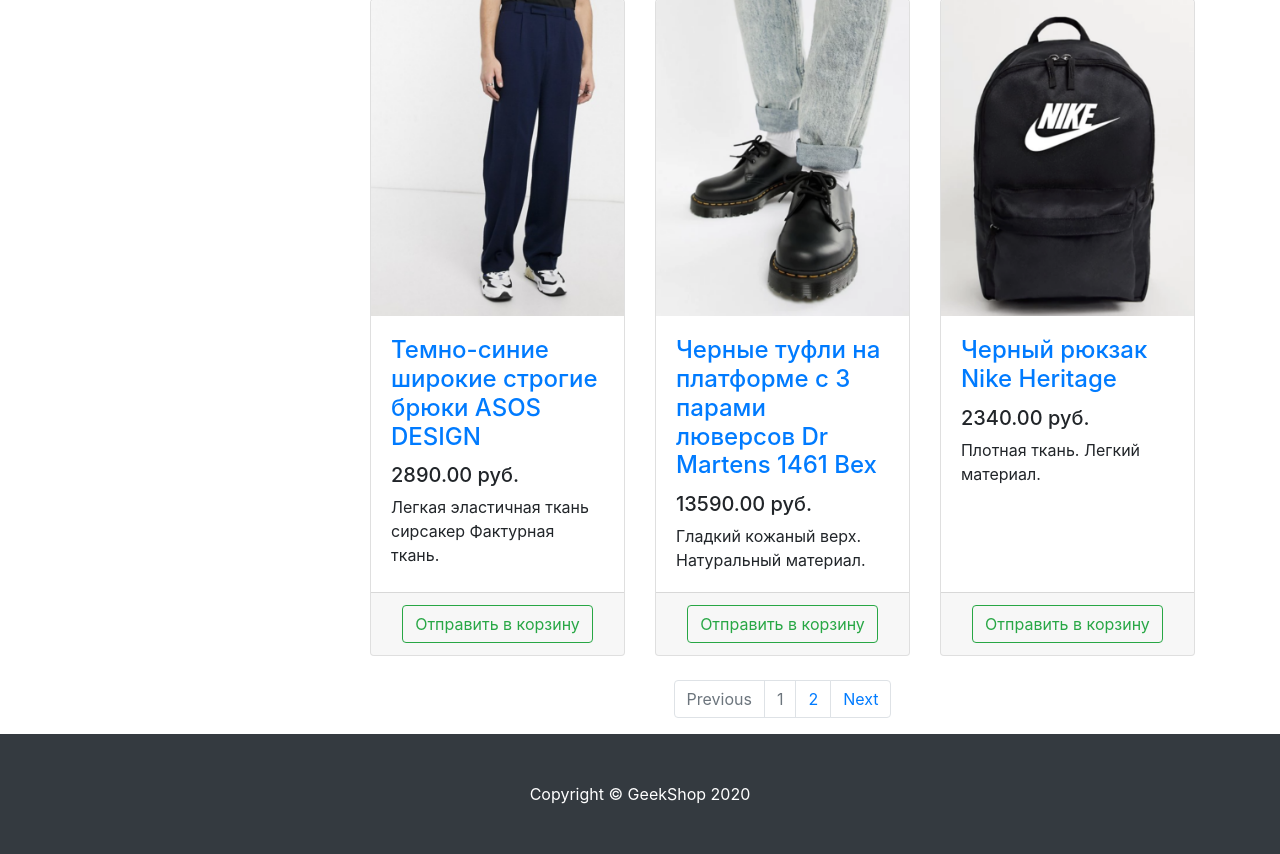
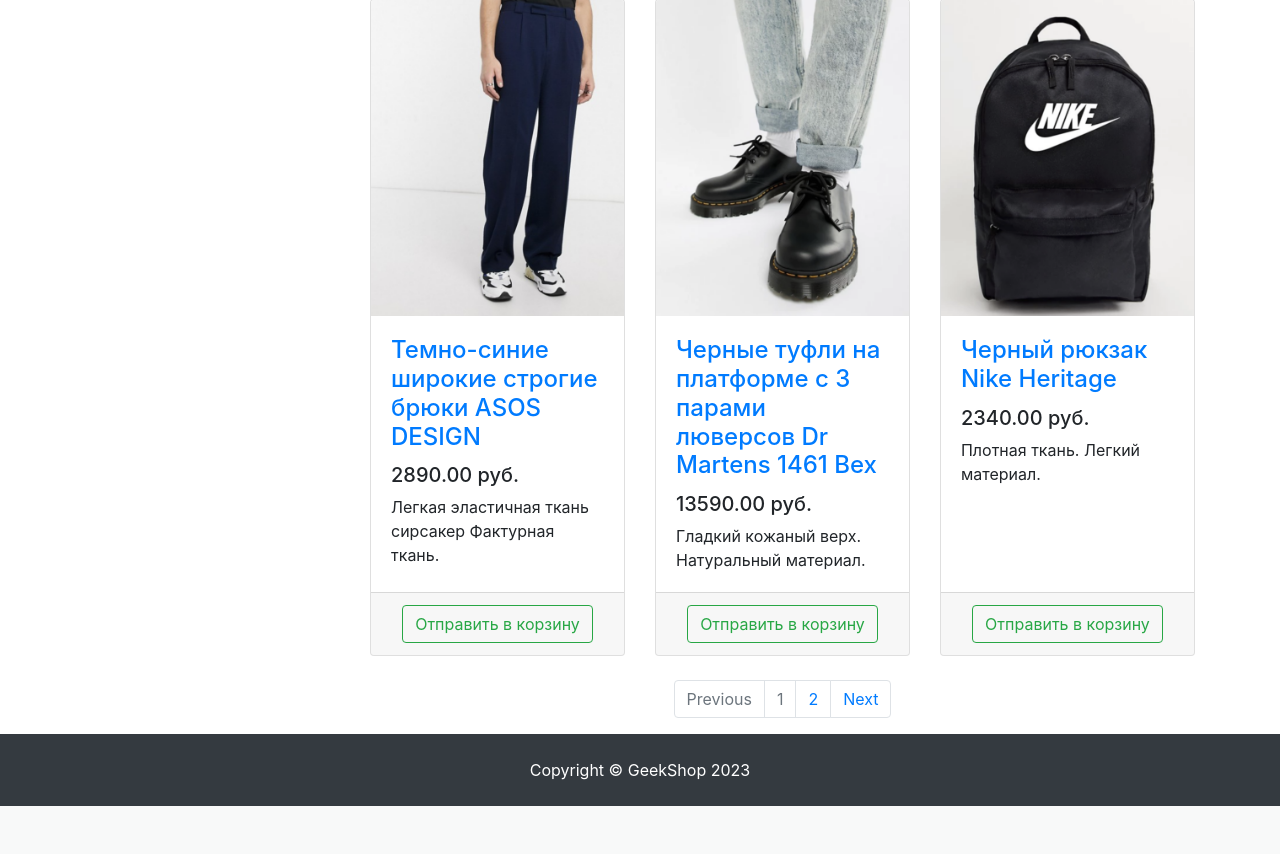
Before and after one commit to vakhnin/geekshop, a Django app: page /products/ in a window 1280 px wide. Shown: the part 600-1454 px from the top of the page. After the commit the page ends 1406 px from the top, so only its background shows below. Run offline with Django 3.2, Linux system fonts and the light colour scheme; data comes from the database, SQL or seed files in the repository; some libraries are stand-ins or nearby versions.

Commit message:
Improve markup

```diff
--- a/ordersapp/templates/ordersapp/order_detail.html
+++ b/ordersapp/templates/ordersapp/order_detail.html
@@ -6,12 +6,12 @@
 <link href="{% static 'vendor/bootstrap/css/bootstrap.min.css' %}" rel="stylesheet">
 
 <!-- Custom styles for this template -->
-<link href="/static/css/products.css" rel="stylesheet">
+<link href="/static/css/style.css" rel="stylesheet">
 {% endblock %}
 
 {% block content %}
 <!-- Page Content -->
-<div class="container">
+<div class="container flex-grow-1">
     <h4>Заказ №{{ object.pk }}</h4>
     <div class="card">
         {% include 'ordersapp/includes/inc_order_summary.html' %}
--- a/products/templates/products/base.html
+++ b/products/templates/products/base.html
@@ -98,6 +98,12 @@
 {% endblock %}
 
 {% block footer %}
+<!-- Footer -->
+<footer class="py-4 bg-dark">
+    <div class="container">
+        <p class="m-0 text-center text-white">Copyright &copy; GeekShop 2023</p>
+    </div>
+</footer>
 {% endblock %}
 
 <div id="authenticated-modal" class="modal" tabindex="-1" role="dialog">
--- a/products/templates/products/index.html
+++ b/products/templates/products/index.html
@@ -34,6 +34,9 @@
     {% endblock %}
 </section>
 
+{% block footer %}
+{% endblock %}
+
 {% block javascript %}
 <!-- Bootstrap core JavaScript -->
 <script src="{% static 'vendor/jquery/jquery.min.js' %}"></script>
--- a/products/templates/products/products.html
+++ b/products/templates/products/products.html
@@ -6,7 +6,7 @@
 <link href="{% static 'vendor/bootstrap/css/bootstrap.min.css' %}" rel="stylesheet">
 
 <!-- Custom styles for this template -->
-<link href="{% static 'css/products.css' %}" rel="stylesheet">
+<link href="{% static 'css/style.css' %}" rel="stylesheet">
 {% endblock %}
 
 {% block menu %}
@@ -81,13 +81,3 @@
 </div>
 <!-- /.container -->
 {% endblock %}
-
-{% block footer %}
-<!-- Footer -->
-<footer class="py-5 bg-dark">
-    <div class="container">
-        <p class="m-0 text-center text-white">Copyright &copy; GeekShop 2020</p>
-    </div>
-    <!-- /.container -->
-</footer>
-{% endblock %}
--- a/static/css/index.css
+++ b/static/css/index.css
@@ -5,6 +5,12 @@ body {
     background-size: cover;
     -o-background-size: cover;
     padding-top: 56px;
+    width: 100vw;
+    overflow-x: hidden;
+}
+
+.navbar {
+    width: 100vw;
 }
 
 #start-purchase-btn {
--- a/static/css/products.css
+++ /dev/null
@@ -1,3 +0,0 @@
-body {
-    padding-top: 56px;
-}
--- a/static/css/profile.css
+++ /dev/null
@@ -1,3 +0,0 @@
-body {
-    padding-top: 56px;
-}
--- /dev/null
+++ b/static/css/style.css
@@ -0,0 +1,13 @@
+body {
+    padding-top: 56px;
+    display: flex;
+    flex-direction: column;
+    min-height: 100vh;
+    margin: 0;
+    width: 100vw;
+    overflow-x: hidden;
+}
+
+.navbar {
+    width: 100vw;
+}
```
Also changed, not shown: authapp/templates/authapp/profile.html (+8 -3 lines), ordersapp/templates/ordersapp/order_list.html (+2 -12 lines).
